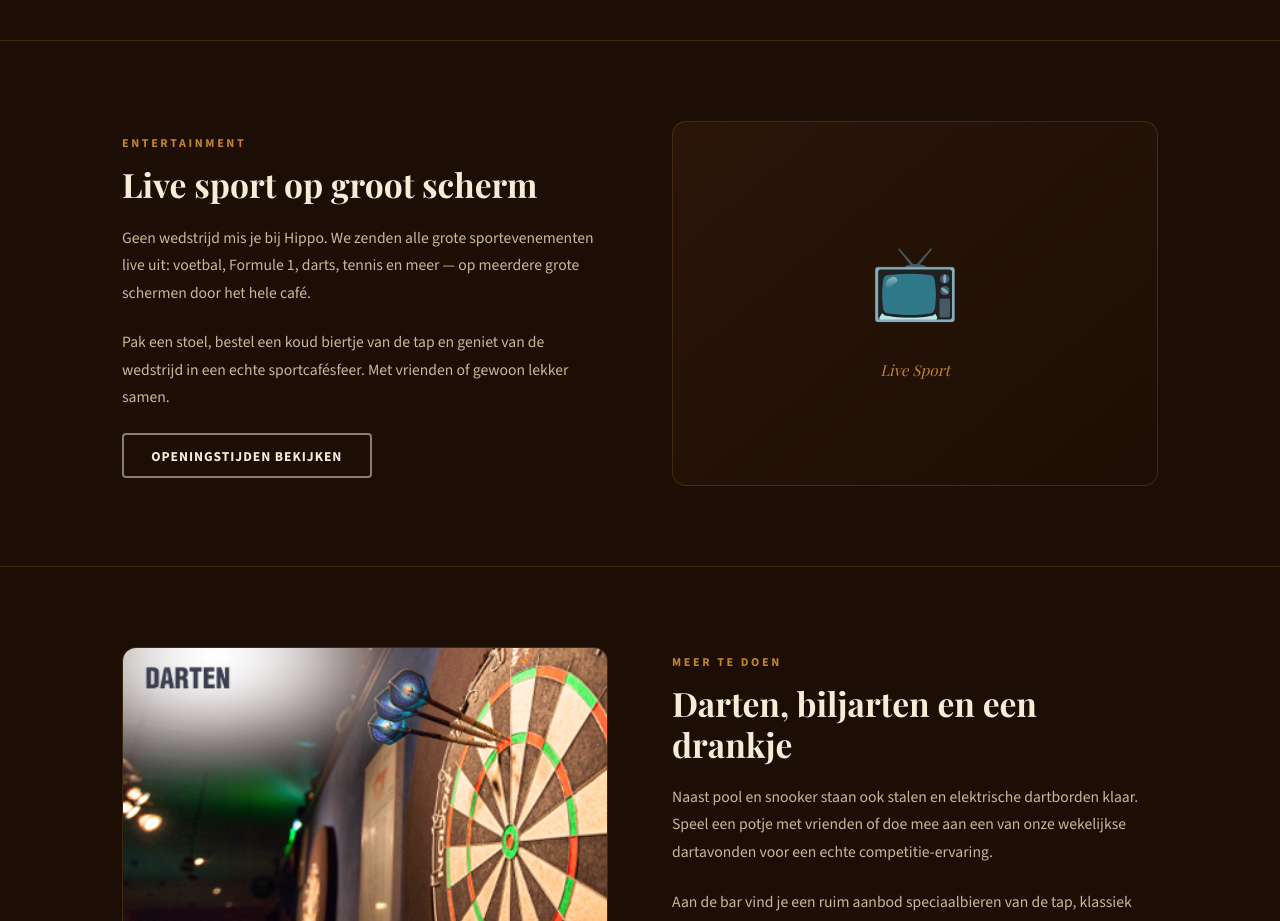
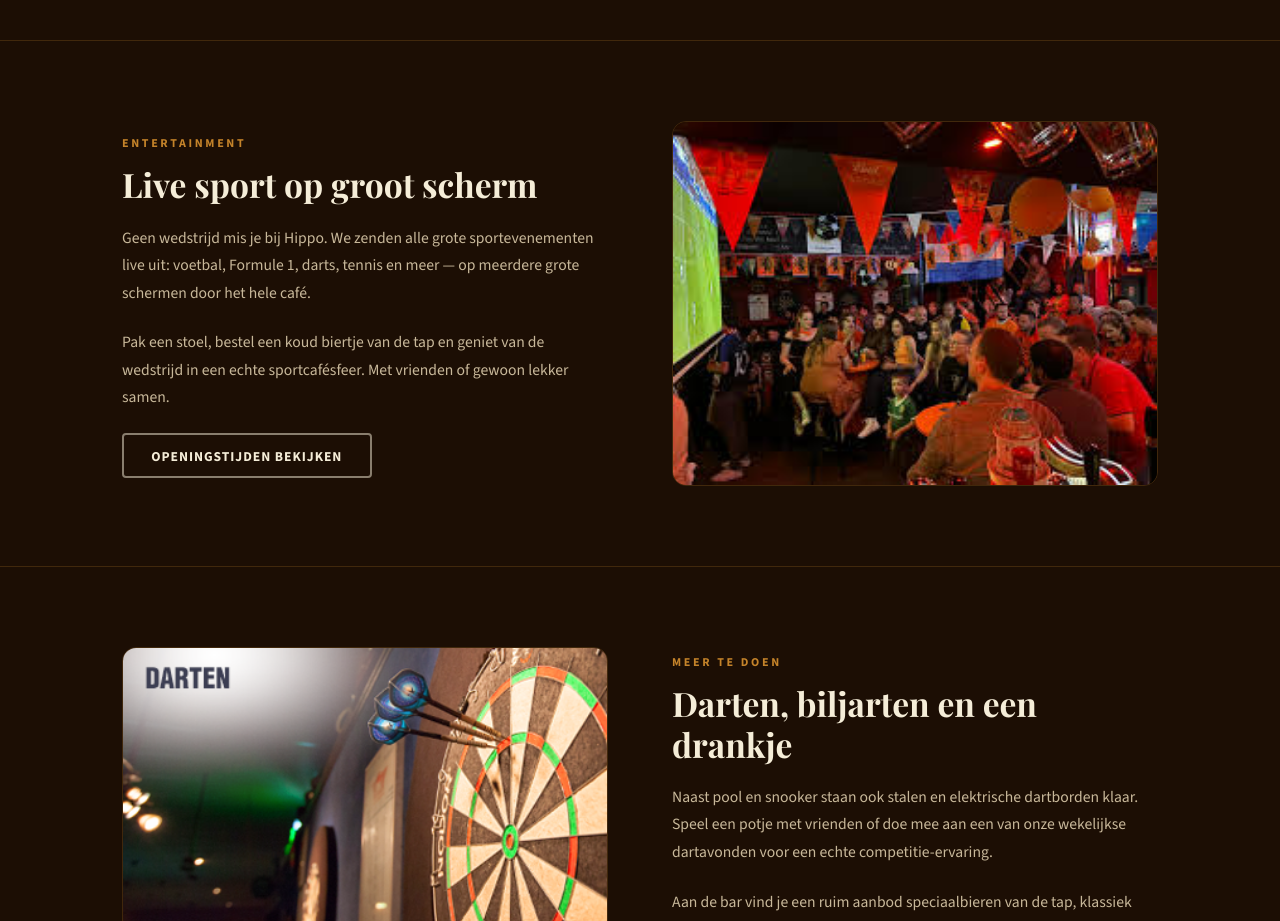
Before and after one commit to 212131skye-droid/hippo-website, a website: page index.html in a window 1280 px wide. Shown: the part 1700-2621 px from the top of the page. Drawn offline with nearby package versions, Linux system fonts and the light colour scheme; a web font is replaced by a local one.

Commit message:
scherm afbeelding toegevoegd

```diff
--- a/index.html
+++ b/index.html
@@ -423,9 +423,8 @@ footer a:hover{color:var(--amber-l)}
   <!-- STRIP 2: Big Sports TV -->
   <div class="c-strip">
     <div class="c-inner rev">
-      <div class="c-visual">
-        <div class="vi">&#128250;</div>
-        <div class="vl">Live Sport</div>
+      <div class="c-img">
+        <img src="images/Scherm.jpg" alt="Live sport op groot scherm bij Hippo Hilversum">
       </div>
       <div class="c-text">
         <div class="eyebrow">Entertainment</div>
```
Also changed, not shown: images/Scherm.jpg (added).
